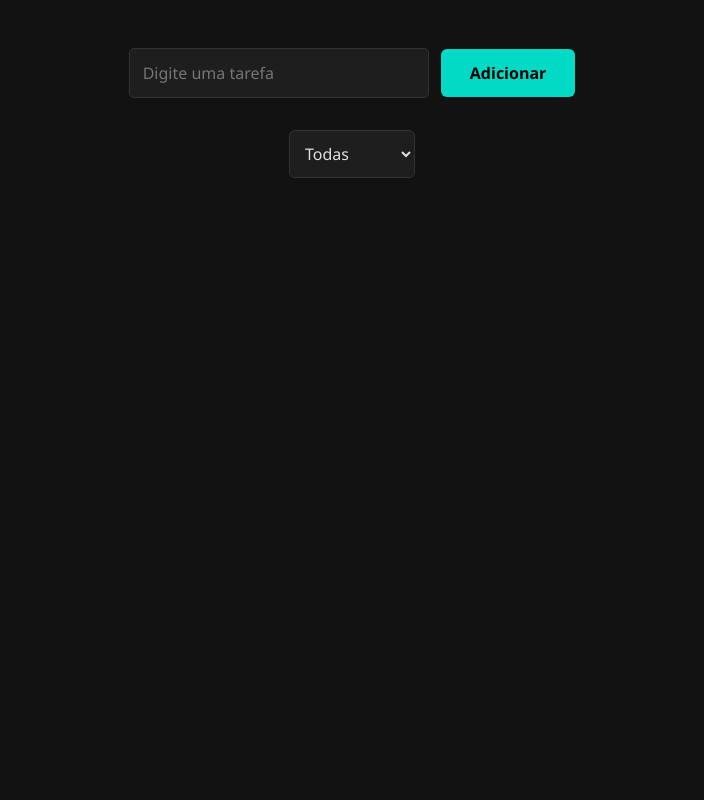
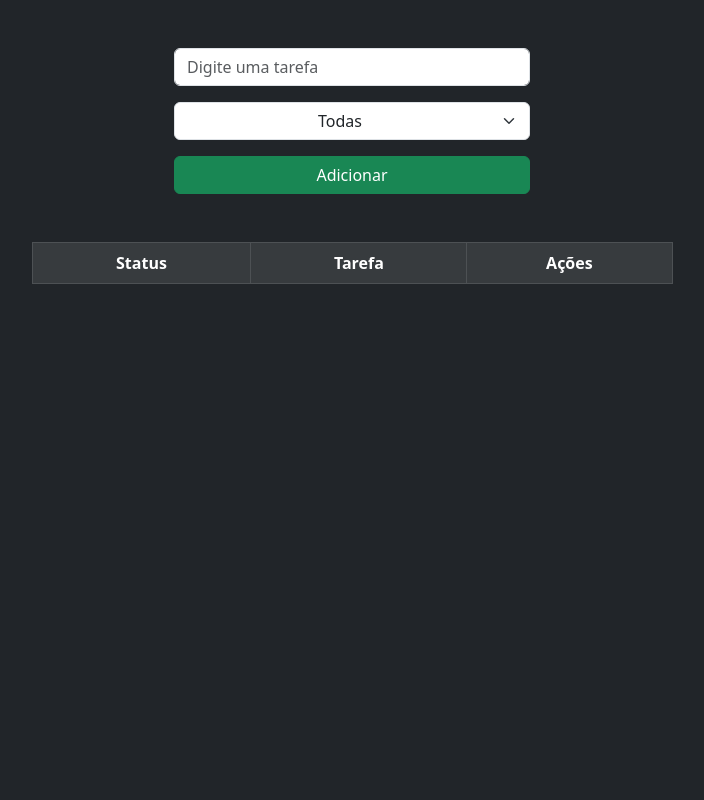
Before and after one commit to CristianoAlvCobello/programas-e-estudos, a PHP site: page / in a window 1280 px wide. Shown: the whole page, without its empty margins (288-992 px from the left). Run offline with PHP 8.4, Linux system fonts and the light colour scheme; lists and menus that the app fills with data are empty.

Commit message:
alteração no estilo da página

```diff
--- a/lista-de-tarefas/index.html
+++ b/lista-de-tarefas/index.html
@@ -2,26 +2,55 @@
 <html lang="pt-BR">
 <head>
   <meta charset="UTF-8">
-    <meta name="viewport" content="width=device-width, initial-scale=1.0">
+  <meta name="viewport" content="width=device-width, initial-scale=1.0"/>
   <title>Lista de tarefas</title>
+  <link href="https://cdn.jsdelivr.net/npm/bootstrap@5.3.6/dist/css/bootstrap.min.css" rel="stylesheet" integrity="sha384-4Q6Gf2aSP4eDXB8Miphtr37CMZZQ5oXLH2yaXMJ2w8e2ZtHTl7GptT4jmndRuHDT" crossorigin="anonymous">
+  <link rel="stylesheet" href="https://cdn.jsdelivr.net/npm/bootstrap-icons@1.13.1/font/bootstrap-icons.min.css">
   <link rel="stylesheet" href="style.css">
 </head>
+<body class="bg-dark text-white">
 
-  <div>
-    <input id="tarefa" type="text" placeholder="Digite uma tarefa">
-    <button id="adicionar" type="button">Adicionar</button>
+  <div class="container py-5">
+    <div class="row justify-content-center">
+      <div class="col-12 col-sm-10 col-md-6 col-lg-4">
+        <form>
+          <div class="mb-3">
+            <input id="tarefa" type="text" class="form-control" placeholder="Digite uma tarefa">
           </div>
-
-  <select id="filtro" onchange="montaLista()">
+          <div class="mb-3">
+            <select class="form-select text-center" id="filtro" onchange="montaLista()">
               <option value="todas">Todas</option>
               <option value="concluidas">Concluídas</option>
               <option value="pendentes">Pendentes</option>
             </select>
+          </div>
+          <div class="d-grid">
+            <button class="btn btn-success" id="adicionar" type="button">Adicionar</button>
+          </div>
+        </form>
+      </div>
+    </div>
 
-  <table id="tabelaDeTarefas">
-    <!-- Tarefas aparecerão aqui via JS -->
+    <div class="row justify-content-center mt-5">
+      <div class="col-lg-7 col-sm-12 col-md-12">
+        <div class="table-responsive">
+          <table class="table table-dark table-bordered text-center align-middle" id="tabelaDeTarefas">
+            <thead class="table-active text-dark">
+              <tr>
+                <th>Status</th>
+                <th>Tarefa</th>
+                <th>Ações</th>
+              </tr>
+            </thead>
+            <tbody id="tabelaHtml">
+              <!--js-->
+            </tbody>
           </table>
+        </div>
+      </div>
+    </div>
+  </div>
 
+  <script src="main.js"></script>
 </body>
-<script src="main.js"></script>
 </html>
--- a/lista-de-tarefas/main.js
+++ b/lista-de-tarefas/main.js
@@ -8,7 +8,7 @@ var adicionar = document.getElementById('adicionar')
 var filtro = document.getElementById('filtro')
 
 //Html lista
-var tabelaHTML = document.getElementById('tabelaDeTarefas')
+var tabelaHTML = document.getElementById('tabelaHtml')
 
 //LocalStorage
 var listaDeTarefas = JSON.parse(localStorage.getItem('listaDeTarefas')) || []
@@ -31,15 +31,15 @@ function montaLista(){
 
     tabelaHTML.innerHTML = ''
     lista.forEach(tarefa => {
-        let checkbox = `<input onchange="alteraStatus(${tarefa.id})" type="checkbox"></input>`
-        let excluir = `<button onclick="excluir(${tarefa.id})" class="botao-remover" type="button">excluir</button>`
+        let checkbox = `<input onchange="alteraStatus(${tarefa.id})" class="checkbox" type="checkbox"></input>`
+        let excluir = `<button onclick="excluir(${tarefa.id})" class="btn btn-danger" type="button"><i class="bi bi-trash"></i></button>`
         if(tarefa.concluido == true){
             checkbox = `<input onchange="alteraStatus(${tarefa.id})" type="checkbox" checked></input>`
         }
         tabelaHTML.innerHTML += `<tr>
-                                    <td>${checkbox}
+                                    <td class="tdcheckbox">${checkbox}
                                     <td>${tarefa.tarefa}
-                                    <td>${excluir}
+                                    <td class="excluir">${excluir}
                                 </tr>`
     })
 }
@@ -79,7 +79,7 @@ adicionar.addEventListener('click', function(){
         listaDeTarefas.push({
             "id" : id,
             "tarefa" : tarefa.value,
-            "concluido" : false
+            "categoria" : false
         })
     }
 
--- a/lista-de-tarefas/style.css
+++ b/lista-de-tarefas/style.css
@@ -1,129 +1,15 @@
-* {
-  box-sizing: border-box;
-  font-family: 'Segoe UI', sans-serif;
+@charset "UTF-8";
+
+.tdcheckbox{
+    width: 5em;
 }
 
-body {
-  background-color: #121212;
-  color: #e0e0e0;
-  margin: 0;
-  padding: 0;
-  display: flex;
-  flex-direction: column;
-  align-items: center;
-  justify-content: flex-start;
-  min-height: 100vh;
-  padding-top: 3rem;
+.excluir{
+    width: 5em;
 }
 
-input#tarefa {
-  padding: 0.8rem;
-  width: 300px;
-  border: 1px solid #333;
-  border-radius: 5px;
-  background-color: #1e1e1e;
-  color: #e0e0e0;
-  margin-bottom: 1rem;
-  font-size: 1rem;
+input[type="checkbox"] {
+    width: 25px;
+    height: 25px;
+    cursor: pointer;
 }
-
-button#adicionar {
-  padding: 0.8rem 1.8rem;
-  margin-left: 0.5rem;
-  background-color: #03dac6;
-  color: #000;
-  border: none;
-  border-radius: 6px;
-  cursor: pointer;
-  font-weight: bold;
-  font-size: 1rem;
-  transition: background 0.3s;
-}
-
-button#adicionar:hover {
-  background-color: #00b3a1;
-}
-
-select#filtro {
-  margin: 1rem 0;
-  padding: 0.7rem;
-  border-radius: 6px;
-  border: 1px solid #333;
-  background-color: #1e1e1e;
-  color: #e0e0e0;
-  font-size: 1rem;
-}
-
-table#tabelaDeTarefas {
-  width: 100%;
-  max-width: 600px;
-  background-color: #1e1e1e;
-  border-collapse: collapse;
-  border: 1px solid #333;
-  border-radius: 6px;
-  overflow: hidden;
-  box-shadow: 0 0 10px rgba(0,0,0,0.4);
-  margin-top: 1rem;
-}
-
-table#tabelaDeTarefas tr {
-  border-bottom: 1px solid #333;
-}
-
-table#tabelaDeTarefas tr:last-child {
-  border-bottom: none;
-}
-
-table#tabelaDeTarefas td {
-  padding: 1rem;
-  text-align: center;
-  vertical-align: middle;
-}
-
-.concluida {
-  text-decoration: line-through;
-  color: #888;
-}
-
-/* Estilização da checkbox */
-input[type="checkbox"] {
-  appearance: none;
-  width: 25px;
-  height: 25px;
-  background-color: #2a2a2a;
-  border: 2px solid #555;
-  border-radius: 4px;
-  cursor: pointer;
-  position: relative;
-}
-
-input[type="checkbox"]:checked {
-  background-color: #03dac6;
-  border-color: #03dac6;
-}
-
-input[type="checkbox"]:checked::after {
-  content: '✔';
-  position: absolute;
-  bottom: 1.5px;
-  left: 6px;
-  color: #000;
-  font-size: 14px;
-}
-
-/* Botão de remover */
-.botao-remover {
-  background: red;
-  color: white;
-  border: none;
-  padding: 0.5em;
-  border-radius: 6px;
-  cursor: pointer;
-  font-size: 1rem;
-  font-weight: bold;
-  transition: background 0.3s;
-}
-
-.botao-remover:hover {
-  background: rgb(255, 73, 73);
-}
```
Lines whose indentation alone changed are shown as unchanged.
